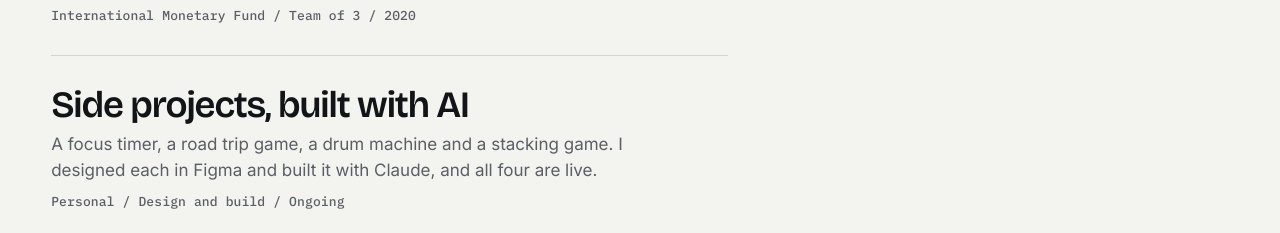
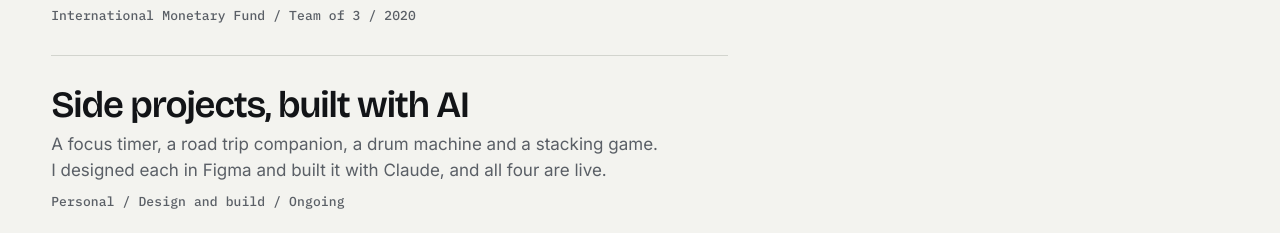
Before and after one commit to dstraffon/dstraffon_portfolio, a plain HTML site: page index.html in a window 1280 px wide. Shown: the part 2085-2318 px from the top of the page. Drawn offline with nearby package versions, Linux system fonts and the light colour scheme.

Commit message:
Call Backseat a road trip companion on the home page
Co-Authored-By: Claude Opus 5.5 <noreply@anthropic.com>
Claude-Session: https://claude.ai/code/session_01C1U52tf2SVUNGvqffZPHK7

```diff
--- a/index.html
+++ b/index.html
@@ -78,7 +78,7 @@
       <li class="work-item"><a href="side-projects.html">
         <span class="thumb cover" style="background:#1A0B22"><img src="images/home/tile-side-projects-mobile-700.webp" srcset="images/home/tile-side-projects-mobile-700.webp 700w, images/home/tile-side-projects-mobile.webp 1040w" sizes="calc(100vw - 40px)" width="1040" height="650" alt="Four phones showing Pomodoro Pal, Backseat, 808 Pocket and Wobble Tower" loading="lazy" decoding="async"></span>
         <h3>Side projects, built with AI</h3><span class="ar" aria-hidden="true">→</span>
-        <p>A focus timer, a road trip game, a drum machine and a stacking game. I designed each in Figma and built it with Claude, and all four are live.</p>
+        <p>A focus timer, a road trip companion, a drum machine and a stacking game. I designed each in Figma and built it with Claude, and all four are live.</p>
         <span class="meta mono">Personal / Design and build / Ongoing</span>
       </a></li>
     </ul>
```
